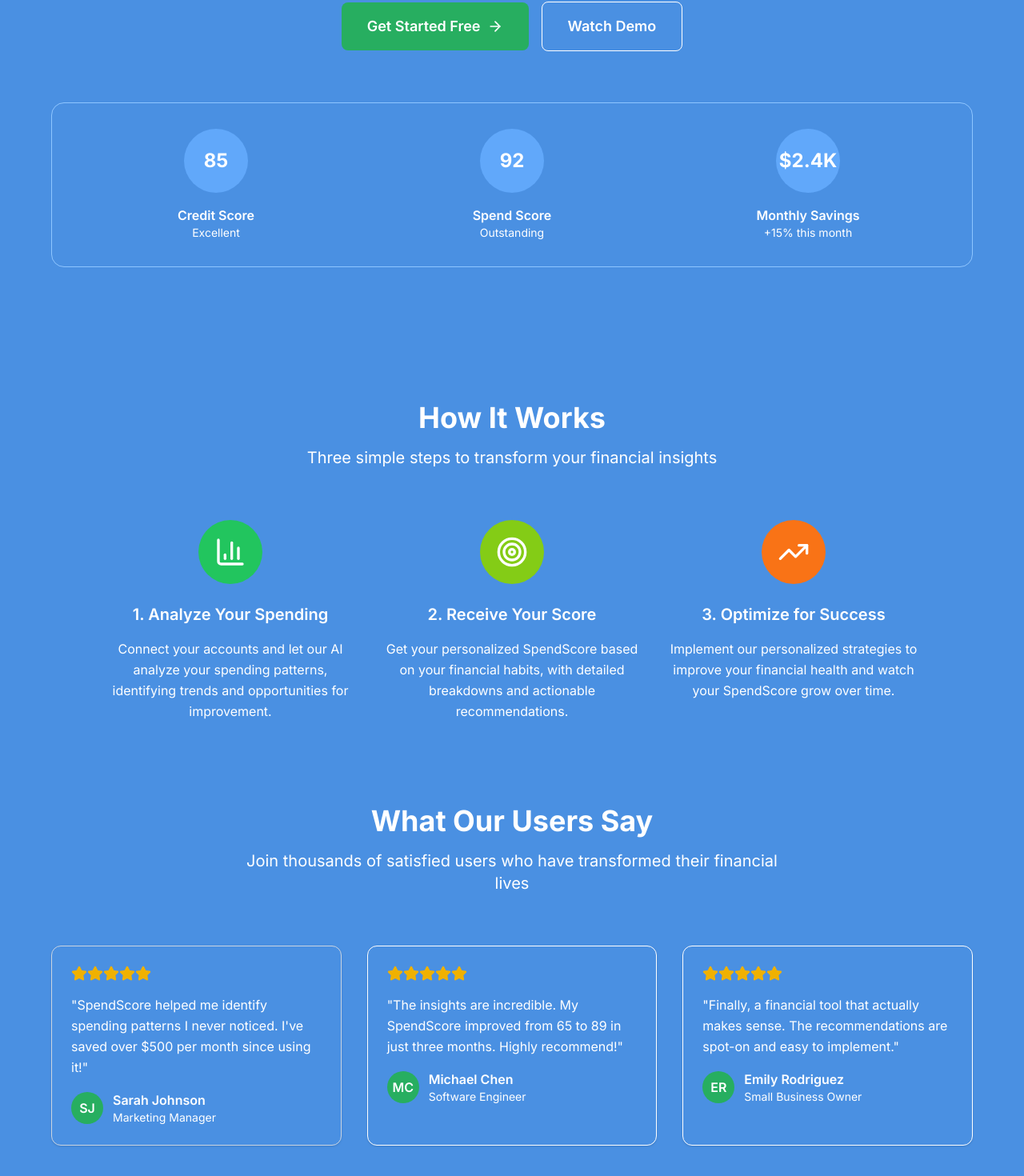
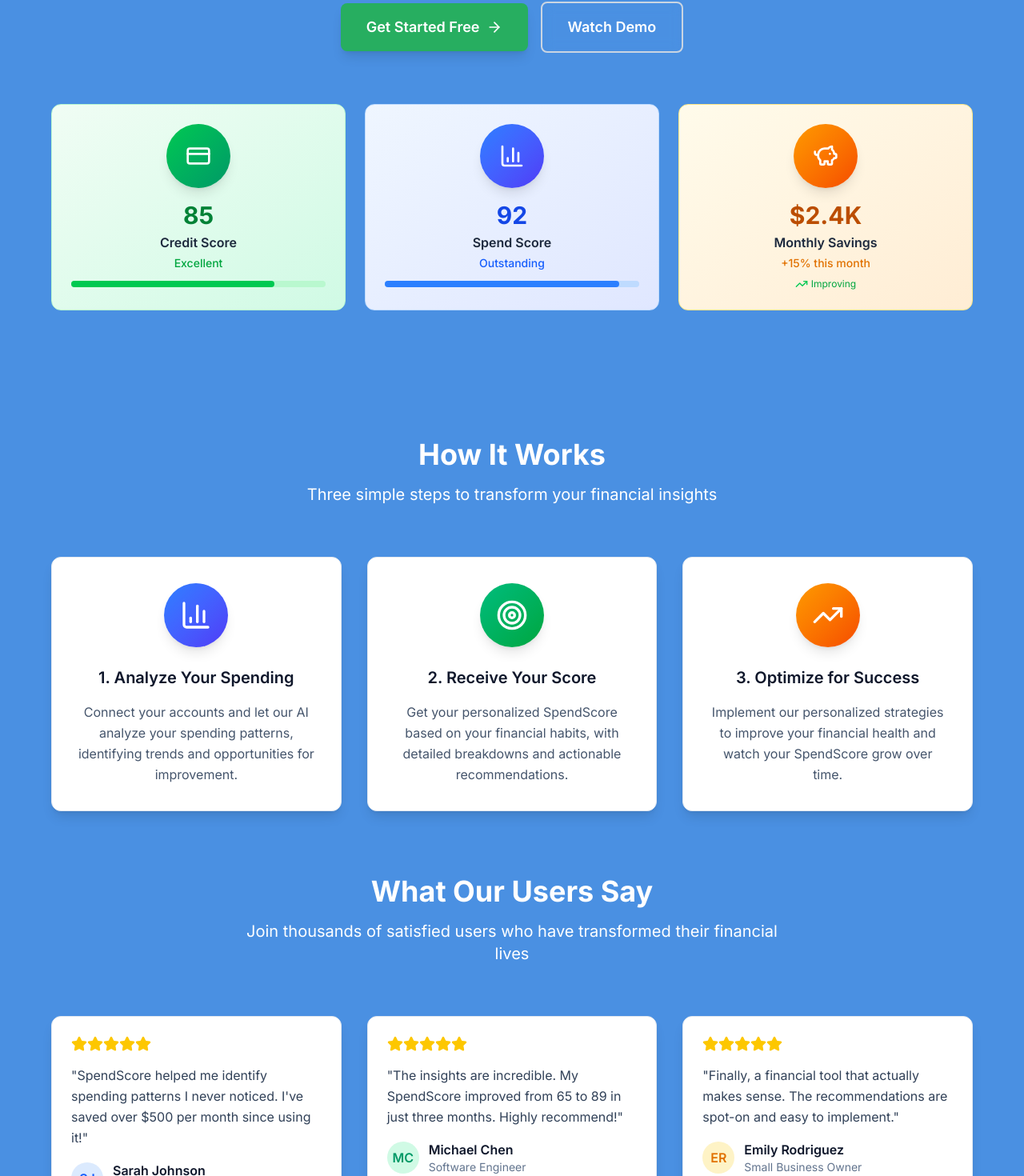
Before and after one commit to saif1431/Verocta, a React (Vite) app: page / in a window 1280 px wide. Shown: the part 478-1948 px from the top of the page at 80% size. Built offline with nearby package versions, Linux system fonts and the light colour scheme.

Commit message:
Complete Landing Page

```diff
--- a/src/components/Layout.jsx
+++ b/src/components/Layout.jsx
@@ -148,8 +148,8 @@
           <div className="container-page py-10 text-md grid grid-cols-1 md:grid-cols-3 gap-8">
             <div>
               <div className="flex items-center gap-2 text-white font-semibold mb-2">
-                <img className='w-16' src="/logo.png" alt="" />
-                Verocta
+                <img className='w-20' src="/logo.png" alt="" />
+
               </div>
               <p className="">Smarter spending for small businesses.</p>
             </div>
--- a/src/pages/Landing.jsx
+++ b/src/pages/Landing.jsx
@@ -1,4 +1,4 @@
-import { ArrowRight, BarChart3, Target, TrendingUp, Star, CheckCircle } from "lucide-react"
+import { ArrowRight, BarChart3, Target, TrendingUp, Star, CheckCircle, CreditCard, DollarSign, PiggyBank, Shield, TrendingDown, Activity, Wallet } from "lucide-react"
 import { motion } from "framer-motion"
 
 // Animation variants
@@ -45,11 +45,11 @@
 
 export default function Landing() {
   return (
-    <div className="min-h-screen bg-background">
+    <div className="min-h-screen">
       {/* Hero Section */}
       <section className="relative py-20 lg:py-32 overflow-hidden">
-        <div className="absolute inset-0 bg-gradient-to-br from-muted/50 to-background"></div>
-        <div className="container mx-auto px-4 relative z-10">
+        <div className="absolute inset-0 "></div>
+        <div className=" mx-auto px-4 relative z-10">
           <motion.div
             className="max-w-6xl mx-auto text-center"
             initial="hidden"
@@ -58,13 +58,13 @@
           >
             <motion.h1
               variants={fadeIn}
-              className="text-4xl md:text-6xl font-bold text-foreground mb-6 leading-tight"
+              className="text-4xl md:text-6xl font-bold  mb-6 leading-tight"
             >
-              Transform Your Financial Insights with <span className="text-primary">SpendScore</span>
+              Transform Your Financial Insights with <span className="">SpendScore</span>
             </motion.h1>
             <motion.p
               variants={fadeIn}
-              className="text-xl text-secondary mb-8 max-w-2xl mx-auto leading-relaxed"
+              className="text-xl  mb-8 max-w-2xl mx-auto leading-relaxed"
             >
               Unlock the power of your spending data with actionable insights. Make smarter financial decisions with our
               advanced analytics platform.
@@ -76,7 +76,7 @@
               <motion.button
                 whileHover={{ scale: 1.05 }}
                 whileTap={{ scale: 0.95 }}
-                className="btn-primary py-4 px-8 text-primary-foreground rounded-lg text-lg font-semibold hover:bg-primary/90 transition-colors flex items-center gap-2"
+                className="btn-primary text-white py-4 px-8 rounded-lg text-lg font-semibold transition-colors flex items-center gap-2 shadow-lg"
               >
                 Get Started Free
                 <ArrowRight className="w-5 h-5" />
@@ -84,7 +84,7 @@
               <motion.button
                 whileHover={{ scale: 1.05 }}
                 whileTap={{ scale: 0.95 }}
-                className="border border-white px-8 py-4 rounded-lg text-lg font-semibold hover:bg-muted transition-colors"
+                className="border-2 border-slate-300 hover:border-slate-400  hover:bg-white/50 px-8 py-4 rounded-lg text-lg font-semibold transition-colors backdrop-blur-sm"
               >
                 Watch Demo
               </motion.button>
@@ -103,57 +103,77 @@
           <div className="max-w-6xl mx-auto">
             <motion.div
               variants={scaleIn}
-              className="border border-blue-300 rounded-2xl p-8"
+              className=" rounded-2xl "
             >
-              <div className="grid grid-cols-1 md:grid-cols-3 gap-6">
+              {/* Main Score Cards */}
+              <div className="grid grid-cols-1 md:grid-cols-3 gap-6 mb-8">
+                <motion.div
+                 variants={fadeIn}
+                  whileHover={{ y: -10, transition: { duration: 0.3 } }}
+                  className="text-center bg-gradient-to-br from-green-50 to-emerald-100 rounded-xl p-6 border border-green-200"
+                >
+                  <motion.div
+                    whileHover={{ scale: 1.1, rotate: 5 }}
+                    className="w-20 h-20 bg-gradient-to-br from-green-500 to-emerald-600 rounded-full flex items-center justify-center mx-auto mb-4 shadow-lg"
+                  >
+                    <CreditCard className="w-8 h-8 text-white" />
+                  </motion.div>
+                  <div className="text-3xl font-bold text-green-700 mb-1">85</div>
+                  <h3 className="font-semibold text-slate-800 mb-1">Credit Score</h3>
+                  <p className="text-sm text-green-600 font-medium">Excellent</p>
+                  <div className="w-full bg-green-200 rounded-full h-2 mt-3">
+                    <div className="bg-green-500 h-2 rounded-full w-4/5"></div>
+                  </div>
+                </motion.div>
+
                 <motion.div
                   variants={bounce}
-                  className="text-center"
+                  whileHover={{ y: -10, transition: { duration: 0.3 } }}
+                  className="text-center bg-gradient-to-br from-blue-50 to-indigo-100 rounded-xl p-6 border border-blue-200"
                 >
                   <motion.div
-                    whileHover={{ scale: 1.1 }}
-                    className="w-20 h-20 bg-[#61a8fa] rounded-full flex items-center justify-center mx-auto mb-4"
+                    whileHover={{ scale: 1.1, rotate: -5 }}
+                    className="w-20 h-20 bg-gradient-to-br from-blue-500 to-indigo-600 rounded-full flex items-center justify-center mx-auto mb-4 shadow-lg"
                   >
-                    <div className="text-2xl font-bold text-primary">85</div>
+                    <BarChart3 className="w-8 h-8 text-white" />
                   </motion.div>
-                  <h3 className="font-semibold text-card-foreground">Credit Score</h3>
-                  <p className="text-sm text-secondary">Excellent</p>
+                  <div className="text-3xl font-bold text-blue-700 mb-1">92</div>
+                  <h3 className="font-semibold text-slate-800 mb-1">Spend Score</h3>
+                  <p className="text-sm text-blue-600 font-medium">Outstanding</p>
+                  <div className="w-full bg-blue-200 rounded-full h-2 mt-3">
+                    <div className="bg-blue-500 h-2 rounded-full w-[92%]"></div>
+                  </div>
                 </motion.div>
+
                 <motion.div
                   variants={bounce}
-                  className="text-center"
+                  whileHover={{ y: -10, transition: { duration: 0.3 } }}
+                  className="text-center bg-gradient-to-br from-amber-50 to-orange-100 rounded-xl p-6 border border-amber-200"
                 >
                   <motion.div
-                    whileHover={{ scale: 1.1 }}
-                    className="w-20 h-20 bg-[#61a8fa] rounded-full flex items-center justify-center mx-auto mb-4"
+                    whileHover={{ scale: 1.1, rotate: 5 }}
+                    className="w-20 h-20 bg-gradient-to-br from-amber-500 to-orange-600 rounded-full flex items-center justify-center mx-auto mb-4 shadow-lg"
                   >
-                    <div className="text-2xl font-bold text-accent">92</div>
+                    <PiggyBank className="w-8 h-8 text-white" />
                   </motion.div>
-                  <h3 className="font-semibold text-card-foreground">Spend Score</h3>
-                  <p className="text-sm text-secondary">Outstanding</p>
-                </motion.div>
-                <motion.div
-                  variants={bounce}
-                  className="text-center"
-                >
-                  <motion.div
-                    whileHover={{ scale: 1.1 }}
-                    className="w-20 h-20 bg-[#61a8fa] rounded-full flex items-center justify-center mx-auto mb-4"
-                  >
-                    <div className="text-2xl font-bold text-chart-1">$2.4K</div>
-                  </motion.div>
-                  <h3 className="font-semibold text-card-foreground">Monthly Savings</h3>
-                  <p className="text-sm text-secondary">+15% this month</p>
+                  <div className="text-3xl font-bold text-amber-700 mb-1">$2.4K</div>
+                  <h3 className="font-semibold text-slate-800 mb-1">Monthly Savings</h3>
+                  <p className="text-sm text-amber-600 font-medium">+15% this month</p>
+                  <div className="flex items-center justify-center mt-2">
+                    <TrendingUp className="w-4 h-4 text-green-500 mr-1" />
+                    <span className="text-xs text-green-600">Improving</span>
+                  </div>
                 </motion.div>
               </div>
+
             </motion.div>
           </div>
         </motion.div>
       </section>
 
       {/* How It Works Section */}
-      <section id="how-it-works" className="py-10">
-        <div className="mx-auto px-4">
+      <section id="how-it-works" className="">
+        <div className="container mx-auto px-4">
           <motion.div
             className="text-center mb-16"
             initial="hidden"
@@ -163,20 +183,20 @@
           >
             <motion.h2
               variants={fadeIn}
-              className="text-3xl md:text-4xl font-bold text-foreground mb-4"
+              className="text-3xl md:text-4xl font-bold  mb-4"
             >
               How It Works
             </motion.h2>
             <motion.p
               variants={fadeIn}
-              className="text-xl text-secondary max-w-2xl mx-auto"
+              className="text-xl  max-w-2xl mx-auto"
             >
               Three simple steps to transform your financial insights
             </motion.p>
           </motion.div>
 
           <motion.div
-            className="grid grid-cols-1 md:grid-cols-3 gap-8 max-w-5xl mx-auto"
+            className="grid grid-cols-1 md:grid-cols-3 gap-8 max-w-6xl mx-auto"
             initial="hidden"
             whileInView="visible"
             viewport={{ once: true, amount: 0.3 }}
@@ -184,16 +204,17 @@
           >
             <motion.div
               variants={slideInFromLeft}
-              className="text-center"
+              whileHover={{ y: -10, transition: { duration: 0.3 } }}
+              className="text-center bg-white border border-slate-200 rounded-xl p-8 shadow-lg hover:shadow-xl transition-shadow"
             >
               <motion.div
                 whileHover={{ scale: 1.1, rotate: 5 }}
-                className="w-20 h-20 bg-[#22c55e] rounded-full flex items-center justify-center mx-auto mb-6"
+                className="w-20 h-20 bg-gradient-to-br from-blue-500 to-indigo-600 rounded-full flex items-center justify-center mx-auto mb-6 shadow-lg"
               >
-                <BarChart3 className="w-10 h-10 text-primary-foreground" />
+                <BarChart3 className="w-10 h-10 text-white" />
               </motion.div>
-              <h3 className="text-xl font-semibold text-foreground mb-4">1. Analyze Your Spending</h3>
-              <p className="text-secondary leading-relaxed">
+              <h3 className="text-xl font-semibold text-slate-900 mb-4">1. Analyze Your Spending</h3>
+              <p className="text-slate-600 leading-relaxed">
                 Connect your accounts and let our AI analyze your spending patterns, identifying trends and
                 opportunities for improvement.
               </p>
@@ -201,16 +222,17 @@
 
             <motion.div
               variants={fadeIn}
-              className="text-center"
+              whileHover={{ y: -10, transition: { duration: 0.3 } }}
+              className="text-center bg-white border border-slate-200 rounded-xl p-8 shadow-lg hover:shadow-xl transition-shadow"
             >
               <motion.div
                 whileHover={{ scale: 1.1, rotate: 5 }}
-                className="w-20 h-20 bg-[#84cc16] rounded-full flex items-center justify-center mx-auto mb-6"
+                className="w-20 h-20 bg-gradient-to-br from-emerald-500 to-green-600 rounded-full flex items-center justify-center mx-auto mb-6 shadow-lg"
               >
-                <Target className="w-10 h-10 text-accent-foreground" />
+                <Target className="w-10 h-10 text-white" />
               </motion.div>
-              <h3 className="text-xl font-semibold text-foreground mb-4">2. Receive Your Score</h3>
-              <p className="text-secondary leading-relaxed">
+              <h3 className="text-xl font-semibold text-slate-900 mb-4">2. Receive Your Score</h3>
+              <p className="text-slate-600 leading-relaxed">
                 Get your personalized SpendScore based on your financial habits, with detailed breakdowns and actionable
                 recommendations.
               </p>
@@ -218,16 +240,17 @@
 
             <motion.div
               variants={slideInFromRight}
-              className="text-center"
+              whileHover={{ y: -10, transition: { duration: 0.3 } }}
+              className="text-center bg-white border border-slate-200 rounded-xl p-8 shadow-lg hover:shadow-xl transition-shadow"
             >
               <motion.div
                 whileHover={{ scale: 1.1, rotate: 5 }}
-                className="w-20 h-20 bg-[#f97316] rounded-full flex items-center justify-center mx-auto mb-6"
+                className="w-20 h-20 bg-gradient-to-br from-amber-500 to-orange-600 rounded-full flex items-center justify-center mx-auto mb-6 shadow-lg"
               >
                 <TrendingUp className="w-10 h-10 text-white" />
               </motion.div>
-              <h3 className="text-xl font-semibold text-foreground mb-4">3. Optimize for Success</h3>
-              <p className="text-secondary leading-relaxed">
+              <h3 className="text-xl font-semibold text-slate-900 mb-4">3. Optimize for Success</h3>
+              <p className="text-slate-600 leading-relaxed">
                 Implement our personalized strategies to improve your financial health and watch your SpendScore grow
                 over time.
               </p>
@@ -237,8 +260,8 @@
       </section>
 
       {/* Testimonials Section */}
-      <section id="testimonials" className="py-16">
-        <div className="mx-auto px-4">
+      <section id="testimonials" className="py-20">
+        <div className="container mx-auto px-4">
           <motion.div
             className="text-center mb-16"
             initial="hidden"
@@ -248,13 +271,13 @@
           >
             <motion.h2
               variants={fadeIn}
-              className="text-3xl md:text-4xl font-bold text-foreground mb-4"
+              className="text-3xl md:text-4xl font-bold  mb-4"
             >
               What Our Users Say
             </motion.h2>
             <motion.p
               variants={fadeIn}
-              className="text-xl text-secondary max-w-2xl mx-auto"
+              className="text-xl max-w-2xl mx-auto"
             >
               Join thousands of satisfied users who have transformed their financial lives
             </motion.p>
@@ -270,7 +293,7 @@
             <motion.div
               variants={fadeIn}
               whileHover={{ y: -10, transition: { duration: 0.3 } }}
-              className="bg-card border border-slate-300 rounded-xl p-6 shadow-sm"
+              className="bg-white border border-slate-200 rounded-xl p-6 shadow-lg hover:shadow-xl transition-shadow"
             >
               <div className="flex items-center mb-4">
                 {[...Array(5)].map((_, i) => (
@@ -280,21 +303,21 @@
                     animate={{ opacity: 1, scale: 1 }}
                     transition={{ delay: i * 0.1 }}
                   >
-                    <Star className="w-5 h-5 text-yellow-500 fill-current" />
+                    <Star className="w-5 h-5 text-yellow-400 fill-current" />
                   </motion.div>
                 ))}
               </div>
-              <p className="text-card-foreground mb-4 leading-relaxed">
+              <p className="text-slate-700 mb-4 leading-relaxed">
                 "SpendScore helped me identify spending patterns I never noticed. I've saved over $500 per month since
                 using it!"
               </p>
               <div className="flex items-center">
-                <div className="w-10 h-10 bg-secondary rounded-full flex items-center justify-center mr-3">
-                  <span className="text-primary font-semibold">SJ</span>
+                <div className="w-10 h-10 bg-blue-100 rounded-full flex items-center justify-center mr-3">
+                  <span className="text-blue-600 font-semibold">SJ</span>
                 </div>
                 <div>
-                  <p className="font-semibold text-card-foreground">Sarah Johnson</p>
-                  <p className="text-sm text-secondary">Marketing Manager</p>
+                  <p className="font-semibold text-slate-900">Sarah Johnson</p>
+                  <p className="text-sm text-slate-500">Marketing Manager</p>
                 </div>
               </div>
             </motion.div>
@@ -302,7 +325,7 @@
             <motion.div
               variants={fadeIn}
               whileHover={{ y: -10, transition: { duration: 0.3 } }}
-              className="bg-card border border-border rounded-xl p-6 shadow-sm"
+              className="bg-white border border-slate-200 rounded-xl p-6 shadow-lg hover:shadow-xl transition-shadow"
             >
               <div className="flex items-center mb-4">
                 {[...Array(5)].map((_, i) => (
@@ -312,21 +335,21 @@
                     animate={{ opacity: 1, scale: 1 }}
                     transition={{ delay: i * 0.1 + 0.2 }}
                   >
-                    <Star className="w-5 h-5 text-yellow-500 fill-current" />
+                    <Star className="w-5 h-5 text-yellow-400 fill-current" />
                   </motion.div>
                 ))}
               </div>
-              <p className="text-card-foreground mb-4 leading-relaxed">
+              <p className="text-slate-700 mb-4 leading-relaxed">
                 "The insights are incredible. My SpendScore improved from 65 to 89 in just three months. Highly
                 recommend!"
               </p>
               <div className="flex items-center">
-                <div className="w-10 h-10 bg-secondary rounded-full flex items-center justify-center mr-3">
-                  <span className="text-accent font-semibold">MC</span>
+                <div className="w-10 h-10 bg-emerald-100 rounded-full flex items-center justify-center mr-3">
+                  <span className="text-emerald-600 font-semibold">MC</span>
                 </div>
                 <div>
-                  <p className="font-semibold text-card-foreground">Michael Chen</p>
-                  <p className="text-sm text-secondary">Software Engineer</p>
+                  <p className="font-semibold text-slate-900">Michael Chen</p>
+                  <p className="text-sm text-slate-500">Software Engineer</p>
                 </div>
               </div>
             </motion.div>
@@ -334,7 +357,7 @@
             <motion.div
               variants={fadeIn}
               whileHover={{ y: -10, transition: { duration: 0.3 } }}
-              className="bg-card border border-border rounded-xl p-6 shadow-sm"
+              className="bg-white border border-slate-200 rounded-xl p-6 shadow-lg hover:shadow-xl transition-shadow"
             >
               <div className="flex items-center mb-4">
                 {[...Array(5)].map((_, i) => (
@@ -344,21 +367,21 @@
                     animate={{ opacity: 1, scale: 1 }}
                     transition={{ delay: i * 0.1 + 0.4 }}
                   >
-                    <Star className="w-5 h-5 text-yellow-500 fill-current" />
+                    <Star className="w-5 h-5 text-yellow-400 fill-current" />
                   </motion.div>
                 ))}
               </div>
-              <p className="text-card-foreground mb-4 leading-relaxed">
+              <p className="text-slate-700 mb-4 leading-relaxed">
                 "Finally, a financial tool that actually makes sense. The recommendations are spot-on and easy to
                 implement."
               </p>
               <div className="flex items-center">
-                <div className="w-10 h-10 bg-secondary rounded-full flex items-center justify-center mr-3">
-                  <span className="text-primary-foreground font-semibold">ER</span>
+                <div className="w-10 h-10 bg-amber-100 rounded-full flex items-center justify-center mr-3">
+                  <span className="text-amber-600 font-semibold">ER</span>
                 </div>
                 <div>
-                  <p className="font-semibold text-card-foreground">Emily Rodriguez</p>
-                  <p className="text-sm text-secondary">Small Business Owner</p>
+                  <p className="font-semibold text-slate-900">Emily Rodriguez</p>
+                  <p className="text-sm text-slate-500">Small Business Owner</p>
                 </div>
               </div>
             </motion.div>
@@ -367,9 +390,9 @@
       </section>
 
       {/* Final CTA Section */}
-      <section className="py-20 bg-[#62a8f8b5]">
+      <section className="py-20 bg-gradient-to-r from-blue-400 to-indigo-400  ">
         <motion.div
-          className="container  mx-auto px-4 text-center"
+          className="container mx-auto px-4 text-center"
           initial="hidden"
           whileInView="visible"
           viewport={{ once: true, amount: 0.5 }}
@@ -377,13 +400,13 @@
         >
           <motion.h2
             variants={fadeIn}
-            className="text-3xl md:text-4xl font-bold text-accent-foreground mb-4"
+            className="text-3xl md:text-4xl font-bold text-white mb-4"
           >
             Join Thousands of Satisfied Users
           </motion.h2>
           <motion.p
             variants={fadeIn}
-            className="text-xl text-accent-foreground/80 mb-8 max-w-2xl mx-auto"
+            className="text-xl text-blue-100 mb-8 max-w-2xl mx-auto"
           >
             Start your journey to better financial health today. Get your SpendScore and personalized recommendations in
             minutes.
@@ -395,7 +418,7 @@
             <motion.button
               whileHover={{ scale: 1.05 }}
               whileTap={{ scale: 0.95 }}
-              className="btn-primary text-foreground px-8 py-4 rounded-lg text-lg font-semibold hover:bg-background/90 transition-colors flex items-center gap-2"
+              className="btn-primary px-8 py-4 rounded-lg text-lg font-semibold hover:bg-blue-50 transition-colors flex items-center gap-2 shadow-lg"
             >
               Start Your Free Trial
               <CheckCircle className="w-5 h-5" />
@@ -404,7 +427,7 @@
               initial={{ opacity: 0 }}
               animate={{ opacity: 1 }}
               transition={{ delay: 0.5 }}
-              className="text-accent-foreground/60 text-sm"
+              className="text-blue-200 text-sm"
             >
               No credit card required • 14-day free trial
             </motion.p>
```
